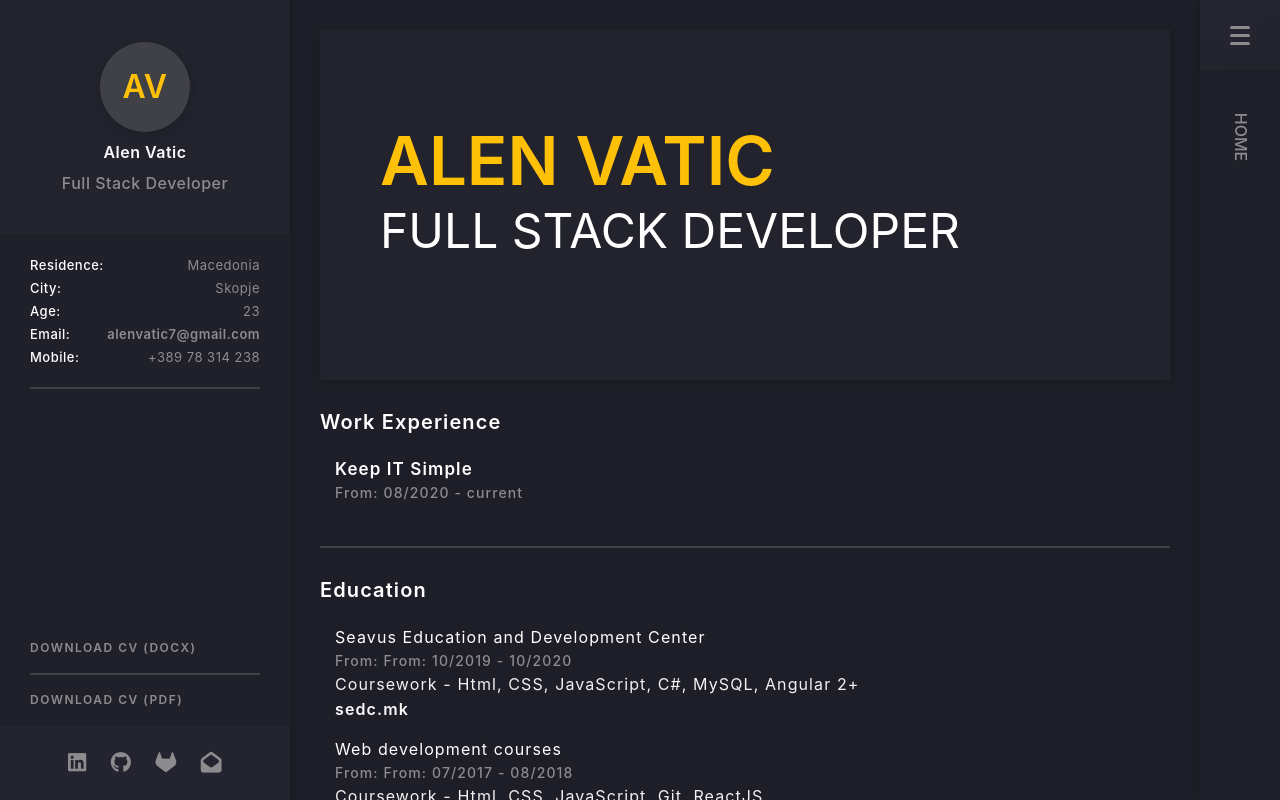
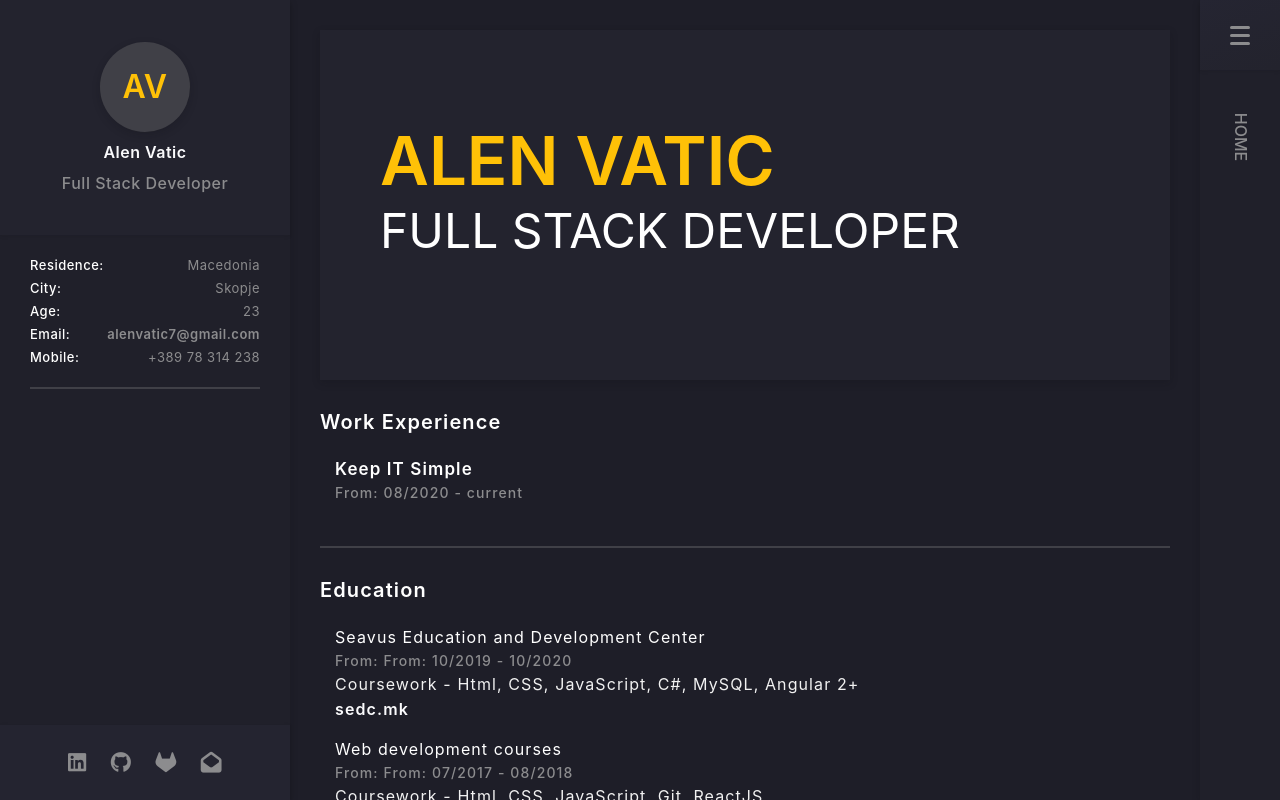
Before and after one commit to Alen-V/react-portfolio, a React (Create React App) app: page / in a window 1280 px wide. Built offline with nearby package versions, Linux system fonts and the light colour scheme.

Commit message:
disable download temporary

```diff
--- a/src/components/AboutInfo/SidebarLeft.jsx
+++ b/src/components/AboutInfo/SidebarLeft.jsx
@@ -43,12 +43,12 @@ const SidebarLeft = ({changePage, openLeftSideBar, leftSideBarOpen}) => {
                     <div className={'more-information'}>
                         {profileMoreInformation}
                     </div>
-                    <div className={'download-cv-container docx'}>
+                    {/* <div className={'download-cv-container docx'}>
                         <a href={process.env.PUBLIC_URL+"/cv/ResumeAlenF.docx"} download>download cv (docx)</a>
                     </div>
                     <div className={'download-cv-container'}>
                         <a href={process.env.PUBLIC_URL+"/cv/ResumeAlenP.pdf"} download>download cv (pdf)</a>
-                    </div>
+                    </div> */}
                 </div>
                 <div className={'profile-footer'}>
                     {footerInfo}
```
